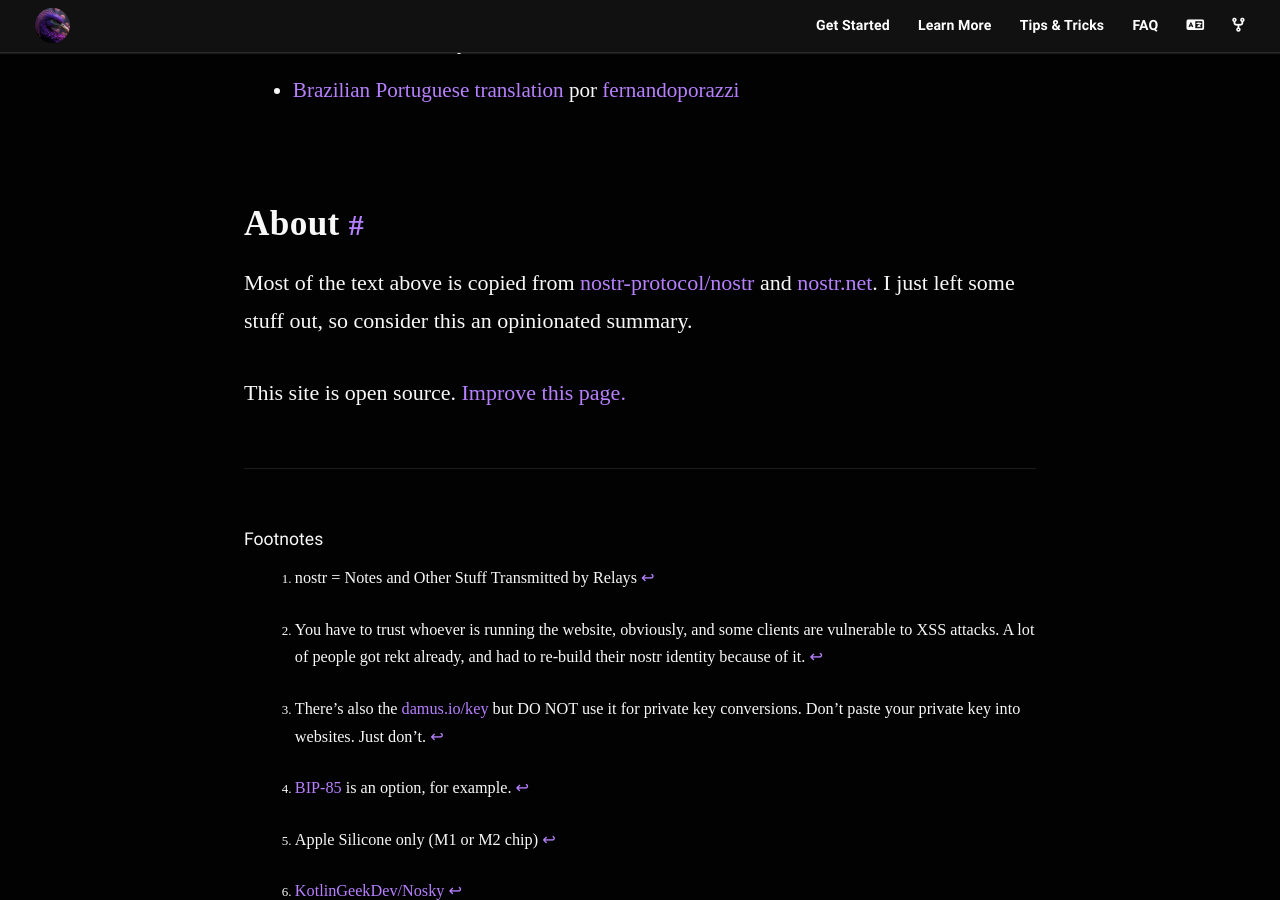
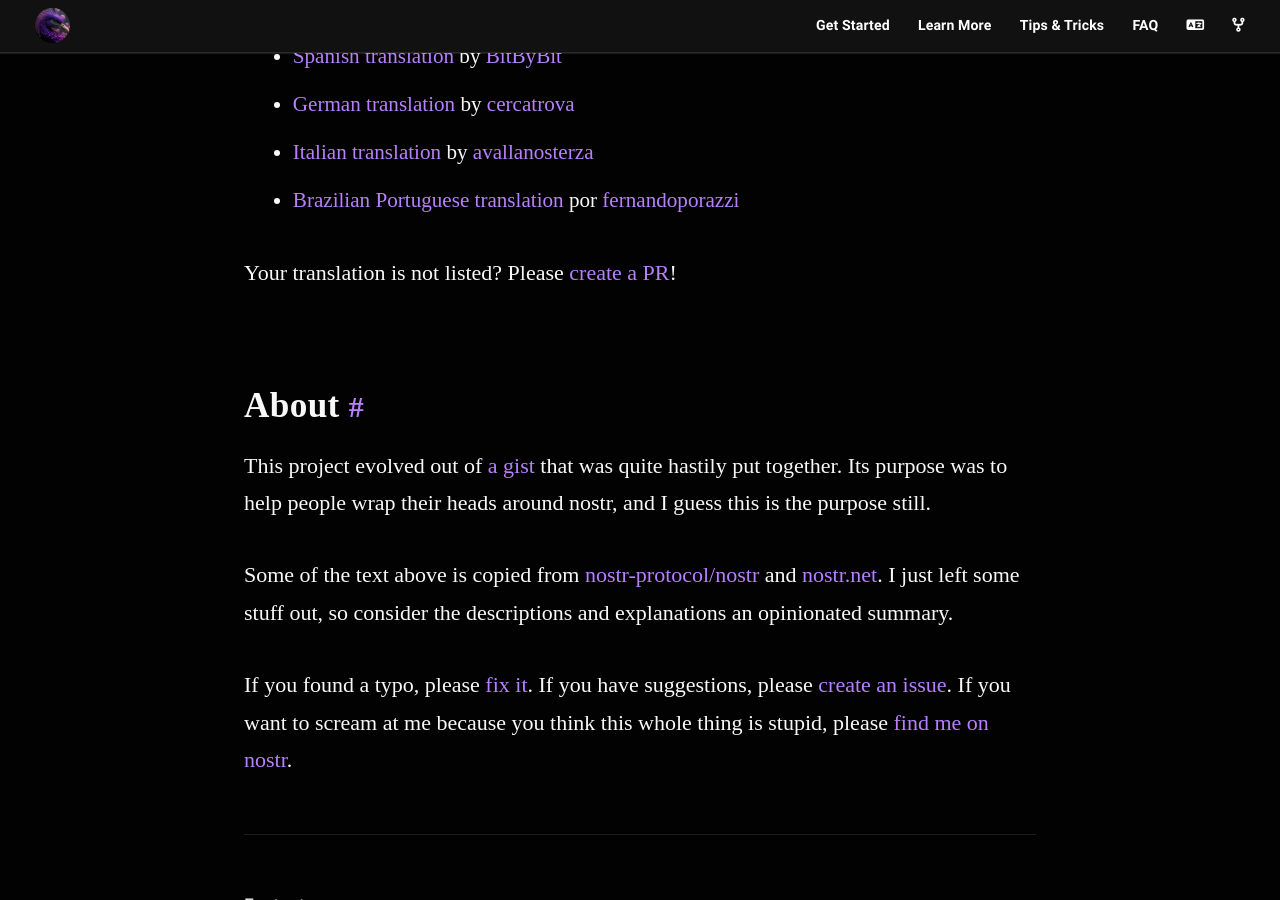
Before and after one commit to nostr-resources/nostr-resources.github.io, a Jekyll site: the page built from index.md, in a window 1280 px wide and 900 px high, scrolled down 13579 px. Built offline with Jekyll 4.4.1, drawn with Linux system fonts in a browser that asks for light colours; some web fonts are replaced; some of the changed text lies outside the part shown.

Commit message:
feat(about): update

```diff
--- a/index.md
+++ b/index.md
@@ -332,6 +332,8 @@ Check out [awesome-nostr](https://github.com/aljazceru/awesome-nostr) for links
 
 Also make sure to have a look at the various [nostr bounties](https://bountsr.org/) if you're in the mood to earn sats.
 
+This site is open source too. If you can, please [improve this page](https://github.com/nostr-resources/nostr-resources.github.io). You can also create a [translation](#translations).
+
 ---
 
 ## Translations
@@ -343,13 +345,22 @@ Also make sure to have a look at the various [nostr bounties](https://bountsr.or
 - [Italian translation](https://gist.github.com/theRescuer/717295270a35b4641081b6ef2cdf3025) by [avallanosterza](https://nostr.guru/p/npub1l0cwargp532n6x62pdcetkau783sxhpfhwu9d6qgpqm8r0mvt0eqqhlf2c)
 - [Brazilian Portuguese translation](https://gist.github.com/fernandoporazzi/d1c47b4f2a1d2c1a2e0654a2a31668ff) por [fernandoporazzi](https://www.nostr.guru/p/npub1wh30wunfpkezx5s7edqu9g0s0raeetf5dgthzm0zw7sk8wqygmjqqfljgh)
 
+Your translation is not listed? Please [create a PR](https://github.com/nostr-resources/nostr-resources.github.io/pulls?q=is%3Apr+is%3Aclosed)!
+
 ## About
 
-Most of the text above is copied from
+This project evolved out of [a
+gist](https://gist.github.com/dergigi/1ee8dc7e3da4b6572ed785ab24bc9907/revisions)
+that was quite hastily put together. Its purpose was to help people wrap their heads
+around nostr, and I guess this is the purpose still.
+
+Some of the text above is copied from
 [nostr-protocol/nostr](https://github.com/nostr-protocol/nostr) and
-[nostr.net](https://www.nostr.net/). I just left some stuff out, so consider this an
-opinionated summary.
+[nostr.net](https://www.nostr.net/). I just left some stuff out, so consider
+the descriptions and explanations an opinionated summary.
 
-This site is open source. [Improve this page.](https://github.com/nostr-resources/nostr-resources.github.io)
+If you found a typo, please [fix it](https://github.com/nostr-resources/nostr-resources.github.io/blob/master/index.md).
+If you have suggestions, please [create an issue](https://github.com/nostr-resources/nostr-resources.github.io/issues).
+If you want to scream at me because you think this whole thing is stupid, please [find me on nostr](https://www.nostr.guru/p/npub1dergggklka99wwrs92yz8wdjs952h2ux2ha2ed598ngwu9w7a6fsh9xzpc).
 
 ---
```
